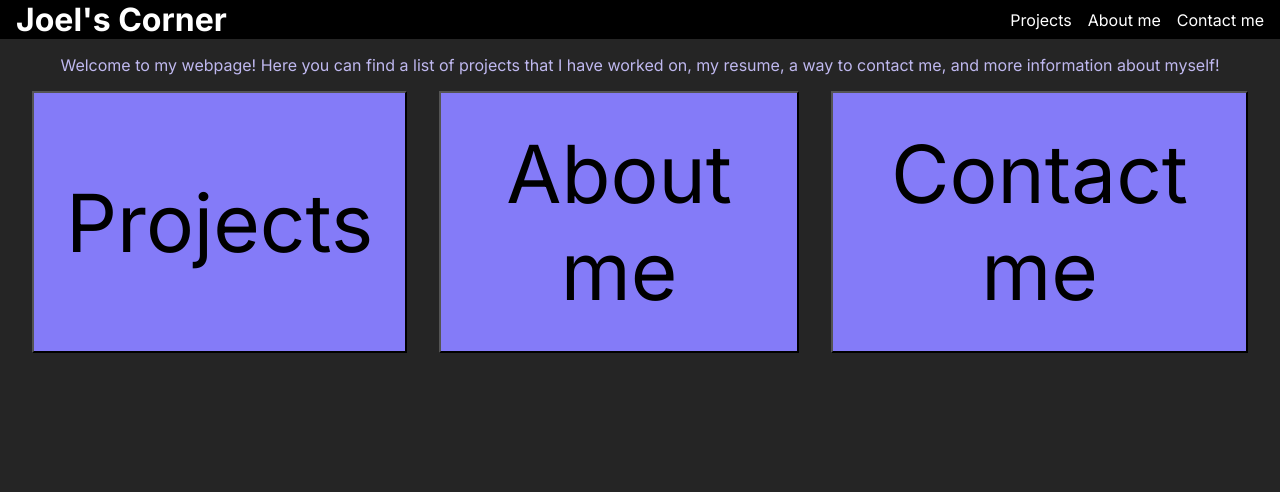
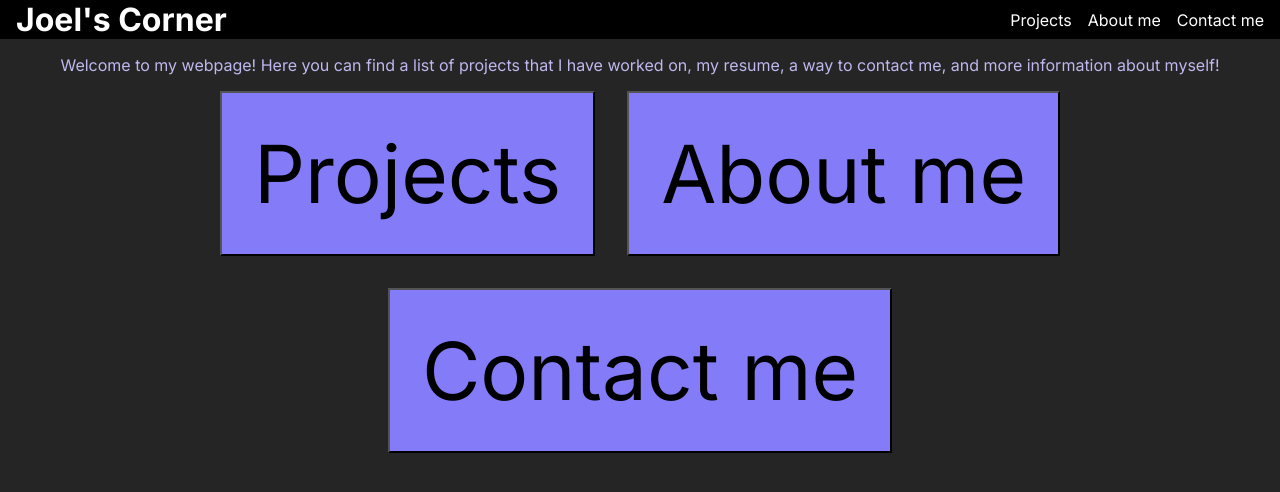
Before and after one commit to Neeblue/joels-corner, a React (Create React App) app: page / in a window 1280 px wide. Shown: the top 492 px of the page. Built offline with nearby package versions, Linux system fonts and the light colour scheme.

Commit message:
Minor button change

```diff
--- a/src/components/Introduction.js
+++ b/src/components/Introduction.js
@@ -5,7 +5,7 @@ export default function Introduction() {
             my resume, a way to contact me, and more information about myself!
             {/* TODO: Add icon tags, Github main link */}
             <br></br>
-            <div className="icon-row">
+            <div className="buttons">
                 <Button name="Projects" />
                 <Button name="About me" />
                 <Button name="Contact me" />
```
